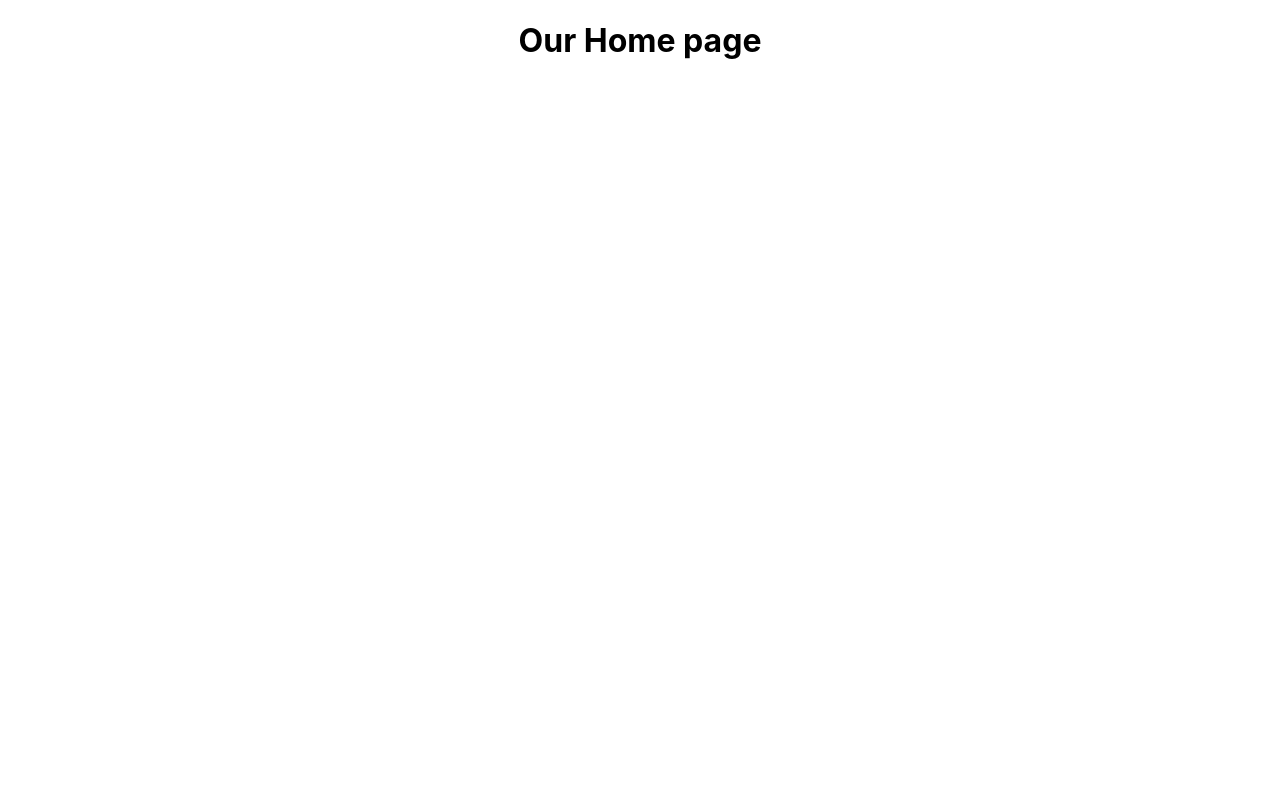
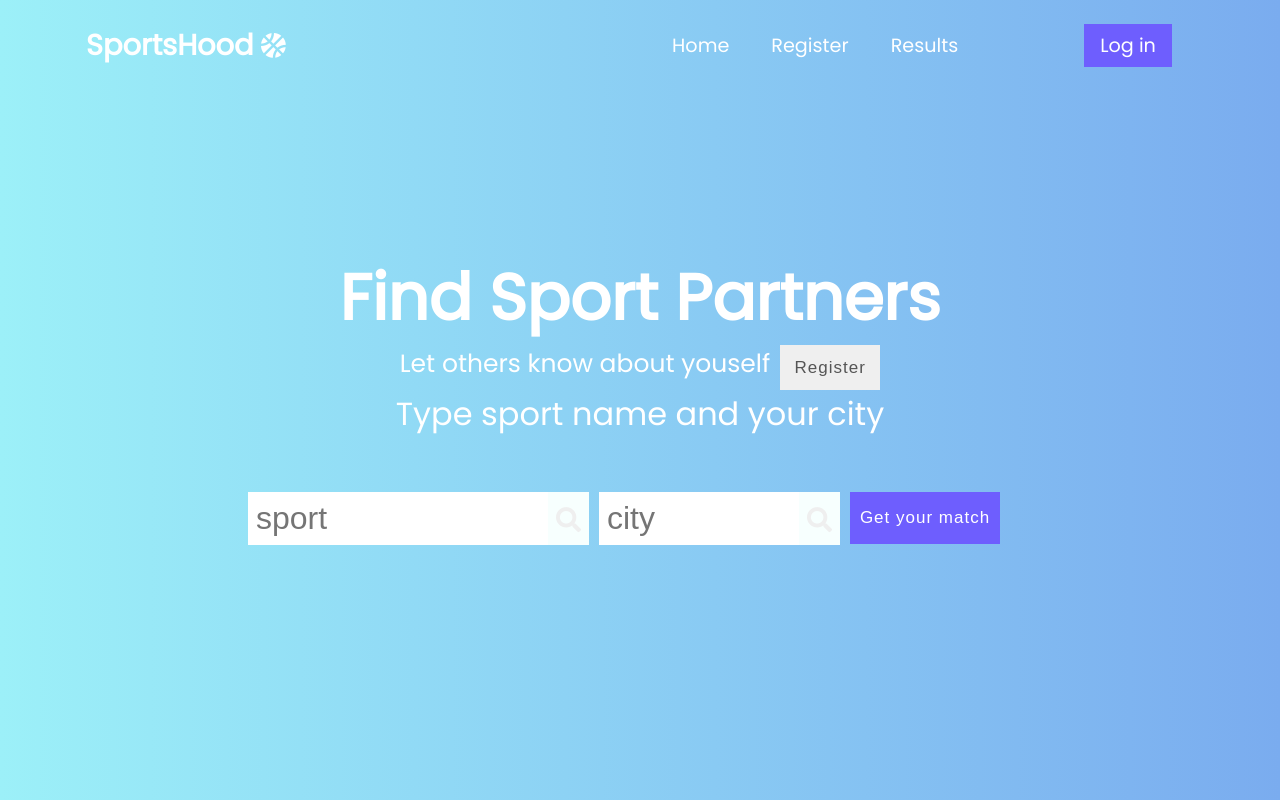
Before and after one commit to RoAsad/SportsHood, a React (Create React App) app in the folder Client/: page / in a window 1280 px wide. Built offline with nearby package versions, Linux system fonts and the light colour scheme.

Commit message:
modified several files

```diff
--- a/Client/public/index.html
+++ b/Client/public/index.html
@@ -6,38 +6,27 @@
     <meta name="viewport" content="width=device-width, initial-scale=1" />
     <meta name="theme-color" content="#000000" />
     <meta
-      name="description"
+      name="An app that helps to fins sport/training partner in a particular area"
       content="Web site created using create-react-app"
     />
     <link rel="apple-touch-icon" href="%PUBLIC_URL%/logo192.png" />
-    <!--
-      manifest.json provides metadata used when your web app is installed on a
-      user's mobile device or desktop. See https://developers.google.com/web/fundamentals/web-app-manifest/
-    -->
+
     <link rel="manifest" href="%PUBLIC_URL%/manifest.json" />
-    <!--
-      Notice the use of %PUBLIC_URL% in the tags above.
-      It will be replaced with the URL of the `public` folder during the build.
-      Only files inside the `public` folder can be referenced from the HTML.
 
-      Unlike "/favicon.ico" or "favicon.ico", "%PUBLIC_URL%/favicon.ico" will
-      work correctly both with client-side routing and a non-root public URL.
-      Learn how to configure a non-root public URL by running `npm run build`.
-    -->
-    <title>React App</title>
+    <title>Sportshood</title>
+    <link
+      href="https://fonts.googleapis.com/css?family=Poppins&display=swap"
+      rel="stylesheet"
+    />
+    <link
+      rel="stylesheet"
+      href="https://cdnjs.cloudflare.com/ajax/libs/font-awesome/5.12.1/css/all.min.css"
+      integrity="sha256-mmgLkCYLUQbXn0B1SRqzHar6dCnv9oZFPEC1g1cwlkk="
+      crossorigin="anonymous"
+    />
   </head>
   <body>
     <noscript>You need to enable JavaScript to run this app.</noscript>
     <div id="root"></div>
-    <!--
-      This HTML file is a template.
-      If you open it directly in the browser, you will see an empty page.
-
-      You can add webfonts, meta tags, or analytics to this file.
-      The build step will place the bundled scripts into the <body> tag.
-
-      To begin the development, run `npm start` or `yarn start`.
-      To create a production bundle, use `npm run build` or `yarn build`.
-    -->
   </body>
 </html>
--- a/Client/src/App.css
+++ b/Client/src/App.css
@@ -1,38 +1,32 @@
-.App {
-  text-align: center;
+* {
+  margin: 0;
+  padding: 0;
+  box-sizing: border-box;
+}
+body {
+  background-image: linear-gradient(90deg,
+#9CF0F8
+0%, #7aacef 100%);
+  /* background: #7aacef; */
+  color: white;
+  font-family: "Poppins", sans-serif;
+  min-height: 100vh;
 }
 
-.App-logo {
-  height: 40vmin;
-  pointer-events: none;
+/* HOMEPAGE */
+
+.homepage {
+  display: flex;
+  flex-direction: column;
+  justify-content: center;
+  align-items: center;
 }
 
-@media (prefers-reduced-motion: no-preference) {
-  .App-logo {
-    animation: App-logo-spin infinite 20s linear;
-  }
+header,
+form {
+  min-height: 20vh;
+  display: flex;
+  justify-content: center;
+  align-content: center;
+  align-items: center;
 }
-
-.App-header {
-  background-color: #282c34;
-  min-height: 100vh;
-  display: flex;
-  flex-direction: column;
-  align-items: center;
-  justify-content: center;
-  font-size: calc(10px + 2vmin);
-  color: white;
-}
-
-.App-link {
-  color: #61dafb;
-}
-
-@keyframes App-logo-spin {
-  from {
-    transform: rotate(0deg);
-  }
-  to {
-    transform: rotate(360deg);
-  }
-}
--- a/Client/src/App.js
+++ b/Client/src/App.js
@@ -1,12 +1,13 @@
-import logo from './logo.svg';
-import './App.css';
+import React from "react";
+import Homepage from "./pages/Homepage";
+import Navbar from "./components/Navbar";
+import "./App.css";
 
-function App() {
+export default function App() {
   return (
-     <div className="App">
-    <h1>Our Home page</h1>
+    <div className="App">
+      <Navbar />
+      <Homepage />
     </div>
   );
 }
-
-export default App;
--- /dev/null
+++ b/Client/src/components/Header.css
@@ -0,0 +1,38 @@
+.app-header {
+  margin-top: 10rem;
+  /* color: rgb(239, 239, 239); */
+}
+.app-header {
+  display: flex;
+  flex-direction: column;
+}
+
+header {
+  font-size: 2rem;
+}
+.register-block {
+  font-size: 25px;
+  display: flex;
+  justify-content: space-between;
+}
+
+.register-button {
+  margin-left: 10px;
+  width: 100px;
+  height: 52px;
+  height: 45px;
+  border: none;
+  color: #555555;
+
+  /* border: 1px solid gray;
+  background: transparent;
+  color: #555555; */
+
+  font-size: 17px;
+  letter-spacing: 1px;
+}
+
+.register-button:hover {
+  background: #5f9cec;
+  color: #fff;
+}
--- /dev/null
+++ b/Client/src/components/Header.js
@@ -0,0 +1,17 @@
+import React from "react";
+import "./Header.css";
+
+export default function Header(props) {
+  return (
+    <header className="app-header">
+      <h1>Find Sport Partners</h1>
+      <div class="register-block">
+        <p class="">Let others know about youself</p>
+        <button className="register-button" onClick={props.changeToLightTheme}>
+          Register
+        </button>
+      </div>
+      <p>Type sport name and your city </p>
+    </header>
+  );
+}
--- /dev/null
+++ b/Client/src/components/InputForm.css
@@ -0,0 +1,58 @@
+form {
+  display: grid;
+  grid-template-columns: repeat(5, auto);
+  grid-gap: 10px;
+  list-style: none;
+  text-align: center;
+  width: 70vw;
+  justify-content: end;
+  margin-right: 2rem;
+}
+
+form input,
+form button {
+  padding: 0.5rem;
+  font-size: 2rem;
+  border: none;
+  background: white;
+}
+
+form button {
+  color: #7aacef;
+  background: #f7fffe;
+  cursor: pointer;
+  transition: all 0.3s ease;
+}
+form button:hover {
+  background: #7aacef;
+  color: white;
+}
+
+.fa-search {
+  color: lightgray;
+  color: rgb(239, 239, 239);
+  font-size: 25px;
+}
+
+.search-sport {
+  height: 53px;
+  width: 300px;
+}
+
+.search-city {
+  height: 53px;
+  width: 200px;
+}
+
+.button-match {
+  width: 150px;
+  height: 52px;
+  background-color: rgb(110, 94, 254);
+  font-size: 17px;
+  color: white;
+  letter-spacing: 1px;
+}
+
+.button-match:hover {
+  background: #5f9cec;
+}
--- /dev/null
+++ b/Client/src/components/InputForm.js
@@ -0,0 +1,36 @@
+import React from "react";
+import "./InputForm.css";
+
+export default function InputForm() {
+  return (
+    <form>
+      <div>
+        <input
+          className="search-sport"
+          type="text"
+          placeholder="sport"
+          name="search"
+        />
+        <button type="submit">
+          <i class="fas fa-search"></i>
+        </button>
+      </div>
+
+      <div>
+        <input
+          className="search-city"
+          type="text"
+          placeholder="city"
+          name="search"
+        />
+        <button className="todo-button" type="submit">
+          <i className="fas fa-search"></i>
+        </button>
+      </div>
+
+      <div>
+        <button className="button-match">Get your match</button>
+      </div>
+    </form>
+  );
+}
--- /dev/null
+++ b/Client/src/components/Navbar.css
@@ -0,0 +1,140 @@
+.NavbarItems {
+  /* background: linear-gradient(90deg, rgb(110, 94, 254) 0%, rgba(156, 240, 248, 1) 100%); */
+  height: 90px;
+  display: flex;
+  justify-content: center;
+  align-items: center;
+  font-size: 1.2rem;
+}
+
+.navbar-logo {
+  justify-self: start;
+  margin-left: 20px;
+  cursor: pointer;
+  color: rgb(239, 239, 239);
+  color: #fff;
+}
+
+.fa-basketball-ball {
+  font-size: 1.6rem;
+}
+
+.nav-menu {
+  display: grid;
+  grid-template-columns: repeat(5, auto);
+  grid-gap: 10px;
+  list-style: none;
+  text-align: center;
+  width: 70vw;
+  justify-content: end;
+  margin-right: 2rem;
+}
+
+.nav-links {
+  color: white;
+  text-decoration: none;
+  padding: 0.5rem 1rem;
+}
+
+.nav-links:hover {
+  background: linear-gradient(
+    90deg,
+    rgb(110, 94, 254) 0%,
+    rgb(123, 109, 245) 70%
+  );
+  transition: all 0.5 ease-out;
+}
+
+.nav-login {
+  margin-left: 100px;
+  color: white;
+  padding: 0.5rem 1rem;
+  background: rgb(110, 94, 254);
+  text-decoration: none;
+}
+
+.fa-bars {
+  color: white;
+}
+
+.nav-login-mobile {
+  display: none;
+}
+
+.menu-icon {
+  display: none;
+}
+
+@media screen and (max-width: 960px) {
+  .NavbarItems {
+    position: relative;
+  }
+  .nav-menu {
+    display: flex;
+    flex-direction: column;
+    width: 100%;
+    height: 500px;
+    position: absolute;
+    top: 90px;
+    left: -100%;
+    opacity: 1;
+    transition: all 0.5s ease;
+  }
+
+  .nav-menu.active {
+    background: #7aacef;
+    left: 0;
+    opacity: 1;
+    transition: all 0.5s ease;
+    z-index: 1;
+  }
+
+  .nav-links {
+    text-align: center;
+    padding: 2rem;
+    width: 100%;
+    display: table;
+  }
+
+  .nav-links:hover {
+    background: rgb(110, 94, 254);
+    display: block;
+    text-align: center;
+    margin: auto;
+    width: 70%;
+  }
+
+  .navbar-logo {
+    position: absolute;
+    top: 0;
+    left: 0;
+    transform: translate(25%, 50%);
+  }
+
+  .menu-icon {
+    display: block;
+    position: absolute;
+    top: 0;
+    right: 0;
+    transform: translate(-100%, 60%);
+    font-size: 1.8rem;
+    cursor: pointer;
+  }
+
+  .fa-times {
+    color: #fff;
+    font-size: 2rem;
+  }
+
+  .nav-login {
+    display: block;
+    text-align: center;
+    padding: 1.5rem;
+    margin: auto;
+    width: 70%;
+    background: rgb(110, 94, 254);
+    text-decoration: none;
+    color: #fff;
+    font-size: 1.5rem;
+  }
+}
--- /dev/null
+++ b/Client/src/components/Navbar.js
@@ -0,0 +1,39 @@
+import React, { Component } from "react";
+import { NavbarItems } from "./NavbarItems";
+import "./Navbar.css";
+
+class Navbar extends Component {
+  state = { clicked: false };
+
+  handleClick = () => {
+    this.setState({ clicked: !this.state.clicked });
+  };
+  render() {
+    return (
+      <nav className="NavbarItems">
+        <h1 className="navbar-logo">
+          SportsHood <i className="fas fa-basketball-ball"></i>
+        </h1>
+
+        <div className="menu-icon" onClick={this.handleClick}>
+          <i
+            className={this.state.clicked ? "fas fa-times" : "fas fa-bars"}
+          ></i>
+        </div>
+
+        <ul className={this.state.clicked ? "nav-menu active" : "nav-menu"}>
+          {NavbarItems.map((item, index) => {
+            return (
+              <li key={index}>
+                <a className={item.cName} href={item.url}>
+                  {item.title}
+                </a>
+              </li>
+            );
+          })}
+        </ul>
+      </nav>
+    );
+  }
+}
+export default Navbar;
--- /dev/null
+++ b/Client/src/components/NavbarItems.js
@@ -0,0 +1,22 @@
+export const NavbarItems = [
+  {
+    title: "Home",
+    url: "#",
+    cName: "nav-links",
+  },
+  {
+    title: "Register",
+    url: "#",
+    cName: "nav-links",
+  },
+  {
+    title: "Results",
+    url: "#",
+    cName: "nav-links",
+  },
+  {
+    title: "Log in",
+    url: "#",
+    cName: "nav-links nav-login",
+  },
+];
--- a/Client/src/index.js
+++ b/Client/src/index.js
@@ -10,8 +10,3 @@ ReactDOM.render(
   </React.StrictMode>,
   document.getElementById('root')
 );
-
-// If you want to start measuring performance in your app, pass a function
-// to log results (for example: reportWebVitals(console.log))
-// or send to an analytics endpoint. Learn more: https://bit.ly/CRA-vitals
-reportWebVitals();
--- a/Client/src/pages/homepage.js
+++ b/Client/src/pages/homepage.js
@@ -0,0 +1,12 @@
+import React from "react";
+import InputForm from "../components/InputForm";
+import Header from "../components/Header";
+
+export default function Homepage() {
+  return (
+    <div className="homepage">
+      <Header />
+      <InputForm />
+    </div>
+  );
+}
```
Also changed, not shown: 1 other file (tests, documents, lock files or other folders).
